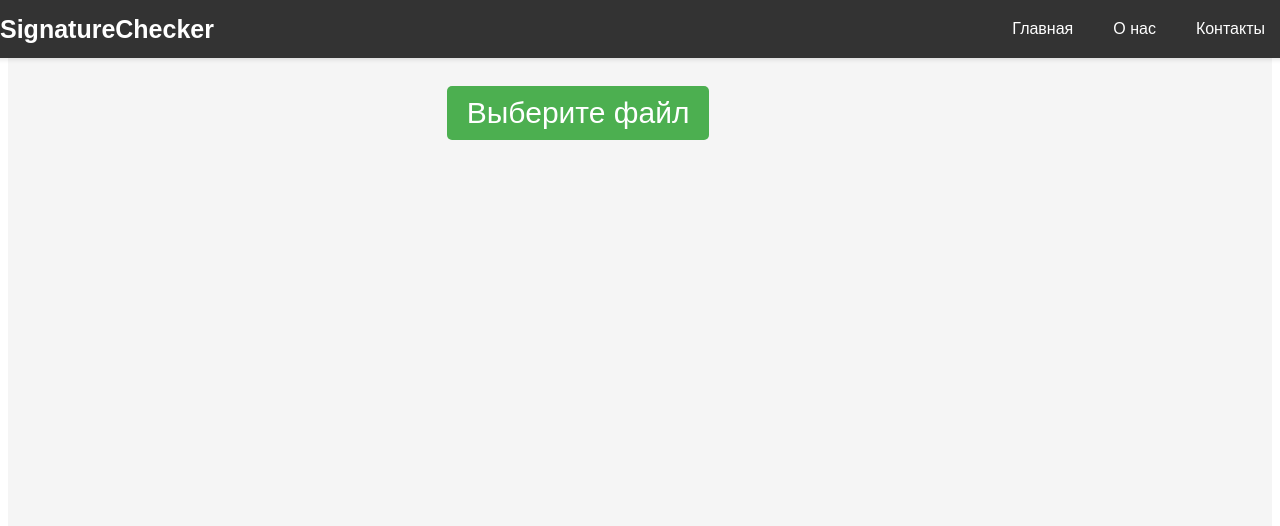
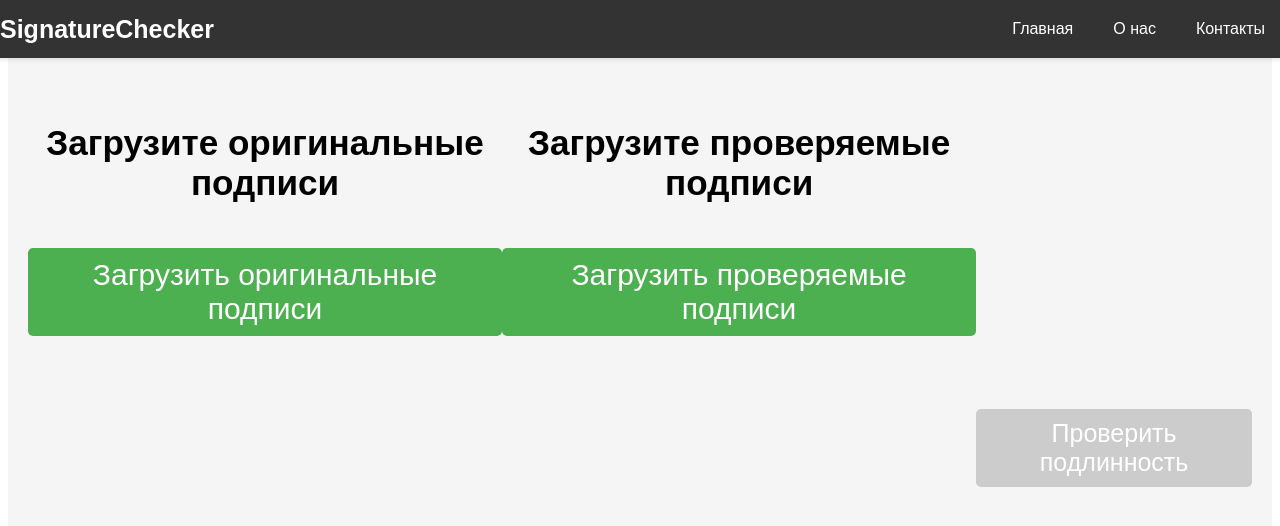
Before and after one commit to korolknopok/WebSignatureRecognition, a React (Create React App) app in the folder gpo/: page / in a window 1280 px wide. Shown: the top 526 px of the page. Built offline with nearby package versions, Linux system fonts and the light colour scheme; the HTML template or start-up script is replaced by a standard one.

Commit message:
Added a second window for the verified signature

```diff
--- a/gpo/src/components/SignatureUploader.tsx
+++ b/gpo/src/components/SignatureUploader.tsx
@@ -2,51 +2,162 @@ import React, { useState, useRef } from "react";
 import '../App.css';
 
 const SignatureUploader: React.FC<{ onUpload: (file: File) => void }> = ({ onUpload }) => {
-    const [selectedFile, setSelectedFile] = useState<File | null>(null);
-    const [previewUrl, setPreviewUrl] = useState<string | null>(null);
+    const [originalSignatures, setOriginalSignatures] = useState<Array<{ id: number; name: string; url: string }>>([]);
+    const [selectedOriginalSignature, setSelectedOriginalSignature] = useState<string | null>(null);
 
-    const fileInputRef = useRef<HTMLInputElement | null>(null);
+    const [testSignatures, setTestSignatures] = useState<Array<{ id: number; name: string; url: string }>>([]);
+    const [selectedTestSignature, setSelectedTestSignature] = useState<string | null>(null);
 
-    const handleFileChange = (event: React.ChangeEvent<HTMLInputElement>) => {
-        const file = event.target.files?.[0];
-        if (file) {
-            setSelectedFile(file);
-            setPreviewUrl(URL.createObjectURL(file));
-            onUpload(file);
+    const originalInputRef = useRef<HTMLInputElement | null>(null);
+    const testInputRef = useRef<HTMLInputElement | null>(null);
+
+    // Обработка загрузки оригинальных подписей
+    const handleOriginalFileChange = (event: React.ChangeEvent<HTMLInputElement>) => {
+        const files = event.target.files;
+        if (files) {
+            const newSignatures = Array.from(files).map((file, index) => ({
+                id: originalSignatures.length + index + 1,
+                name: file.name,
+                url: URL.createObjectURL(file)
+            }));
+            setOriginalSignatures((prevSignatures) => [...prevSignatures, ...newSignatures]);
         }
     };
 
-    const handleButtonClick = () => {
-        fileInputRef.current?.click(); // Имитация клика по скрытому input
+    // Обработка загрузки проверяемых подписей
+    const handleTestFileChange = (event: React.ChangeEvent<HTMLInputElement>) => {
+        const files = event.target.files;
+        if (files) {
+            const newSignatures = Array.from(files).map((file, index) => ({
+                id: testSignatures.length + index + 1,
+                name: file.name,
+                url: URL.createObjectURL(file)
+            }));
+            setTestSignatures((prevSignatures) => [...prevSignatures, ...newSignatures]);
+        }
+    };
+
+    const handleTestButtonClick = () => {
+        testInputRef.current?.click(); // Имитация клика по скрытому input для проверяемых подписей
+    };
+
+    const handleOriginalButtonClick = () => {
+        originalInputRef.current?.click(); // Имитация клика по скрытому input для оригинальных подписей
+    };
+
+    // Обработка выбора оригинальной подписи
+    const handleOriginalSignatureChange = (event: React.ChangeEvent<HTMLSelectElement>) => {
+        setSelectedOriginalSignature(event.target.value);
+    };
+
+    // Обработка выбора проверяемой подписи
+    const handleTestSignatureChange = (event: React.ChangeEvent<HTMLSelectElement>) => {
+        setSelectedTestSignature(event.target.value);
+    };
+
+    const handleVerifySignatures = () => {
+        if (selectedOriginalSignature && selectedTestSignature) {
+            alert("Проверка подлинности подписи...");
+            // Здесь может быть логика для проверки подлинности подписи
+        } else {
+            alert("Пожалуйста, выберите оригинальную подпись и проверяемую подпись.");
+        }
     };
 
     return (
-        <div className="container">
-            <h2 className= "containerName">Проверка подлинности подписи</h2>
+        <div className="signature-comparison-container">
+            {/* Левый блок - загрузка и выбор оригинальных подписей */}
+            <div className="signature-container">
+                <h3>Загрузите оригинальные подписи</h3>
                 <input
                     type="file"
                     accept="image/*"
-                onChange={handleFileChange}
-                ref={fileInputRef}
+                    multiple
+                    onChange={handleOriginalFileChange}
+                    ref={originalInputRef}
                     style={{ display: "none" }} // Скрываем input
                 />
-
-            <button className="file-upload-button" onClick={handleButtonClick}>
-                Выберите файл
+                <button className="file-upload-button" onClick={handleOriginalButtonClick}>
+                    Загрузить оригинальные подписи
                 </button>
 
-            {previewUrl && (
+                {originalSignatures.length > 0 && (
+                    <>
+                        <h4>Выберите оригинальную подпись:</h4>
+                        <select onChange={handleOriginalSignatureChange}>
+                            <option value="">-- Выберите оригинальную подпись --</option>
+                            {originalSignatures.map((signature) => (
+                                <option key={signature.id} value={signature.url}>
+                                    {signature.name}
+                                </option>
+                            ))}
+                        </select>
+
+                        {selectedOriginalSignature && (
                             <div className="preview-container">
-                    <h4>Предпросмотр:</h4>
-                    <img src={previewUrl} alt="Signature Preview" className="image-preview" />
+                                <h4>Оригинальная подпись:</h4>
+                                <img
+                                    src={selectedOriginalSignature}
+                                    alt="Original Signature"
+                                    className="image-preview large-preview"
+                                />
                             </div>
                         )}
+                    </>
+                )}
+            </div>
 
-            {selectedFile && (
-                <button className="submit-button" onClick={() => alert("Submitting signature...")}>
-                    Отправить
+            {/* Правый блок - загрузка и выбор проверяемых подписей */}
+            <div className="signature-container">
+                <h3>Загрузите проверяемые подписи</h3>
+                <input
+                    type="file"
+                    accept="image/*"
+                    multiple
+                    onChange={handleTestFileChange}
+                    ref={testInputRef}
+                    style={{ display: "none" }} // Скрываем input
+                />
+                <button className="file-upload-button" onClick={handleTestButtonClick}>
+                    Загрузить проверяемые подписи
                 </button>
+
+                {testSignatures.length > 0 && (
+                    <>
+                        <h4>Выберите проверяемую подпись:</h4>
+                        <select onChange={handleTestSignatureChange}>
+                            <option value="">-- Выберите проверяемую подпись --</option>
+                            {testSignatures.map((signature) => (
+                                <option key={signature.id} value={signature.url}>
+                                    {signature.name}
+                                </option>
+                            ))}
+                        </select>
+
+                        {selectedTestSignature && (
+                            <div className="preview-container">
+                                <h4>Проверяемая подпись:</h4>
+                                <img
+                                    src={selectedTestSignature}
+                                    alt="Test Signature Preview"
+                                    className="image-preview large-preview"
+                                />
+                            </div>
                         )}
+                    </>
+                )}
+            </div>
+
+            {/* Кнопка проверки подлинности */}
+            <div className="verify-button-container">
+                <button
+                    className="verify-button"
+                    onClick={handleVerifySignatures}
+                    disabled={!selectedOriginalSignature || !selectedTestSignature}
+                >
+                    Проверить подлинность
+                </button>
+            </div>
         </div>
     );
 };
```
Lines whose indentation alone changed are shown as unchanged.
